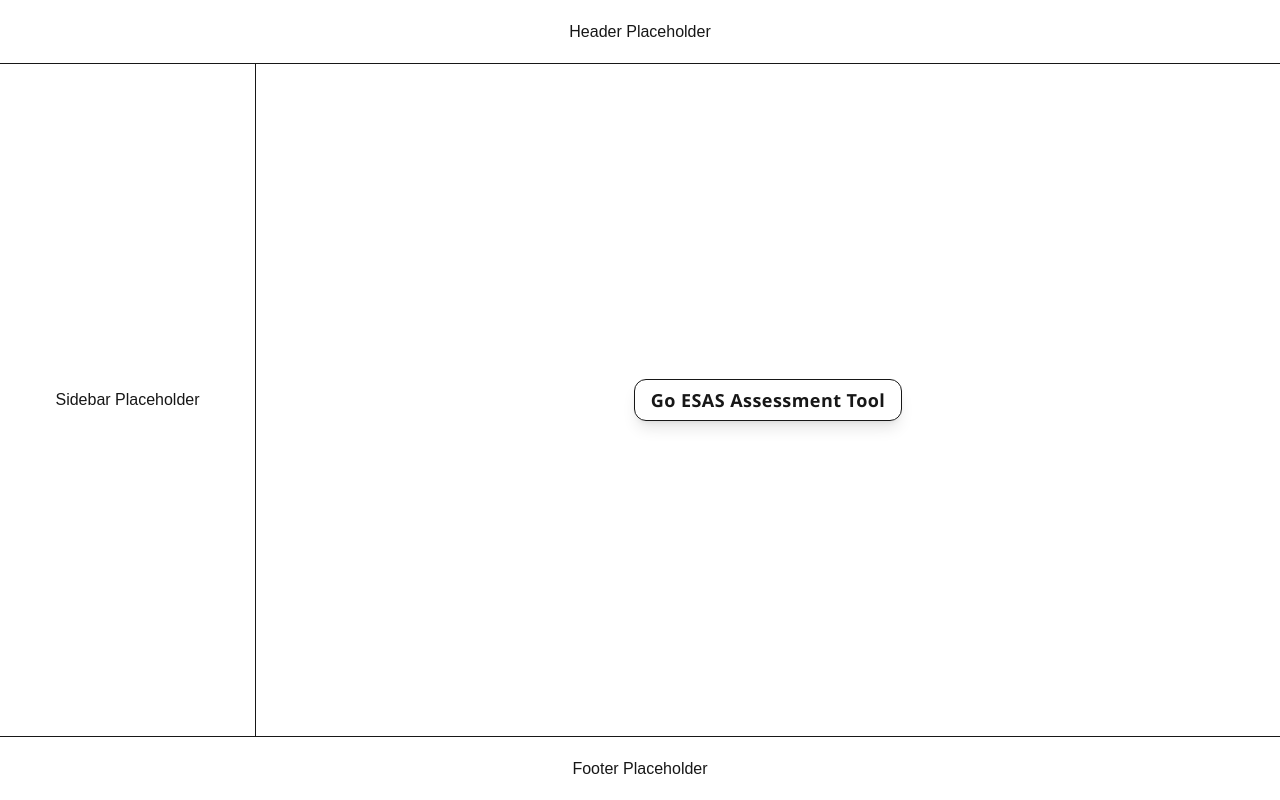
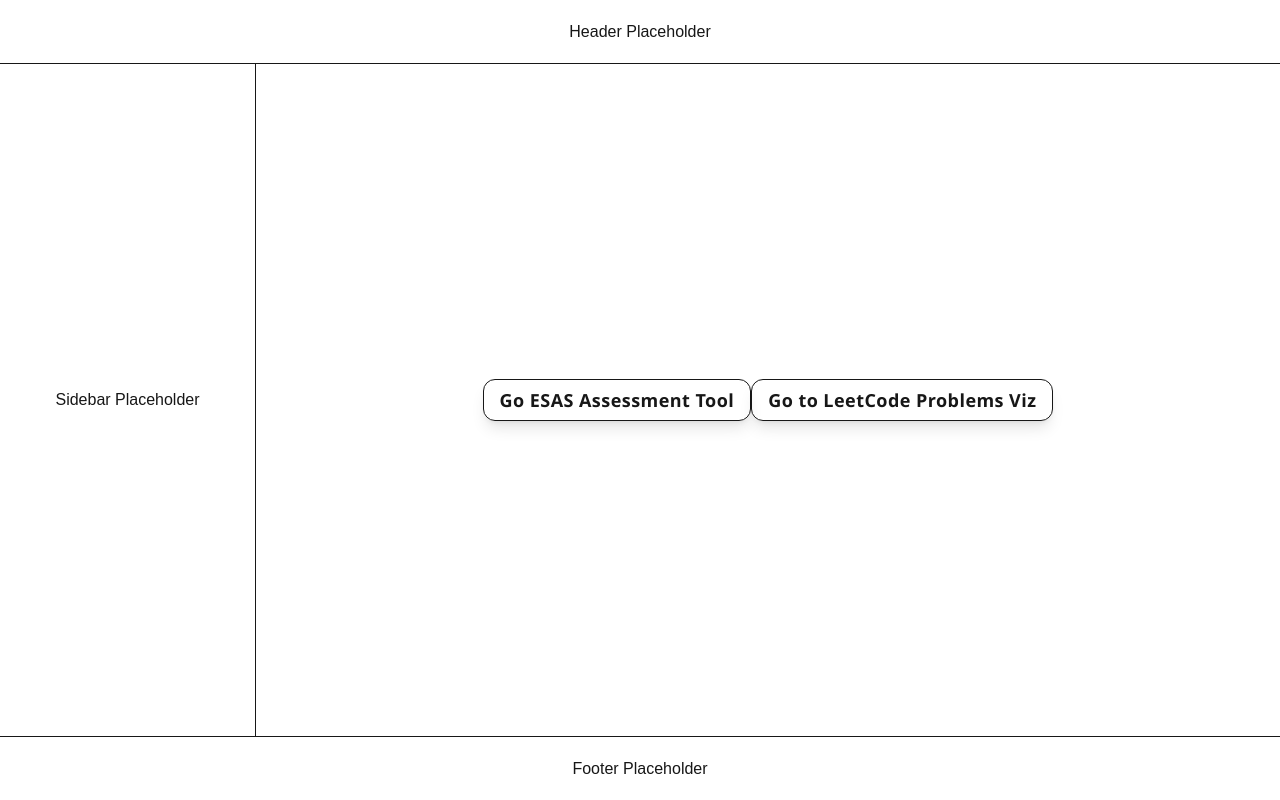
Before and after one commit to RadikeCosa/camboya, a Next.js app: page / in a window 1280 px wide. Built offline with nearby package versions, Linux system fonts and the light colour scheme.

Commit message:
link agregado

```diff
--- a/app/page.tsx
+++ b/app/page.tsx
@@ -4,6 +4,7 @@
   return (
     <div>
       <LinkButton href="/ESAS">Go ESAS Assessment Tool</LinkButton>
+      <LinkButton href="/data-viz">Go to LeetCode Problems Viz</LinkButton>
     </div>
   );
 }
```
